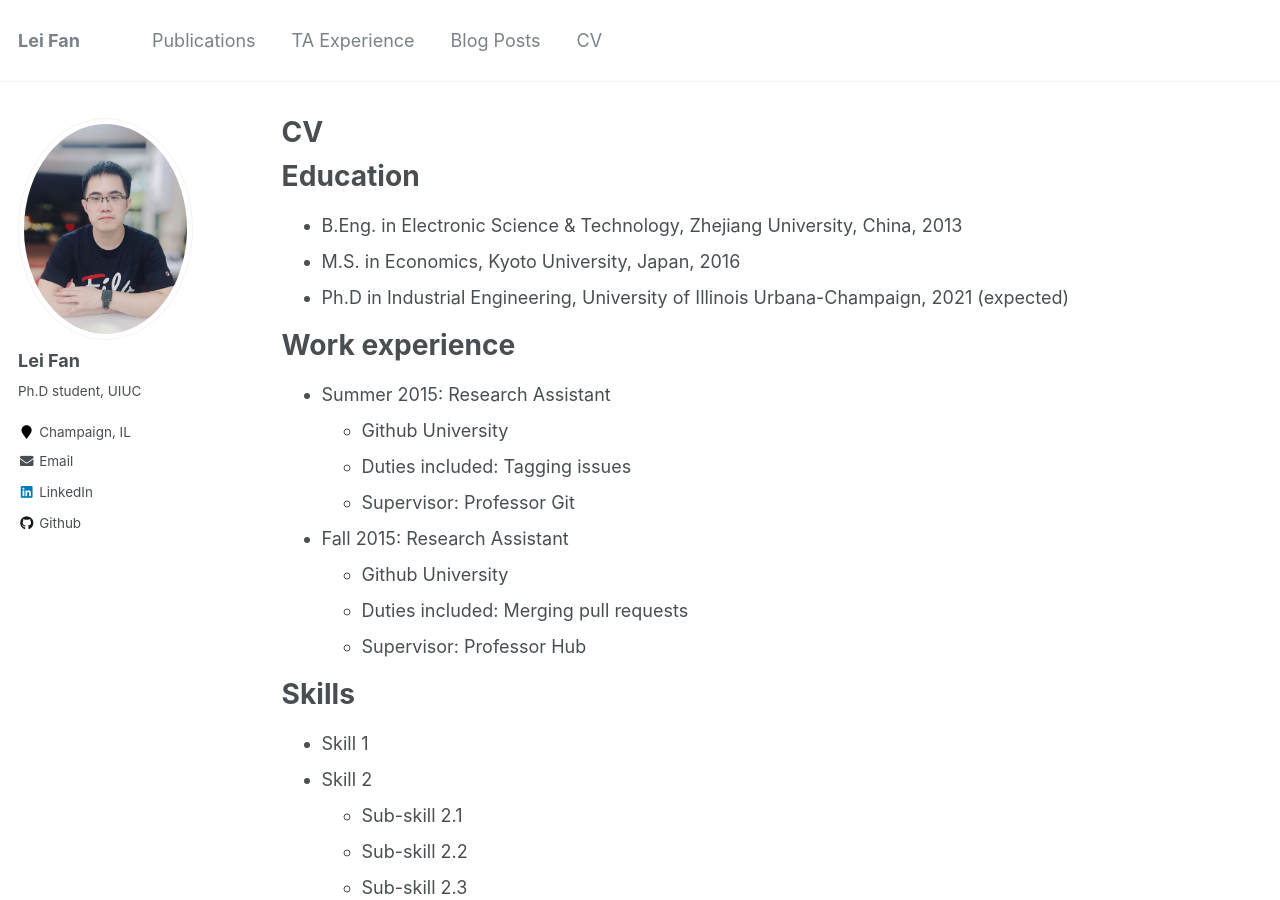
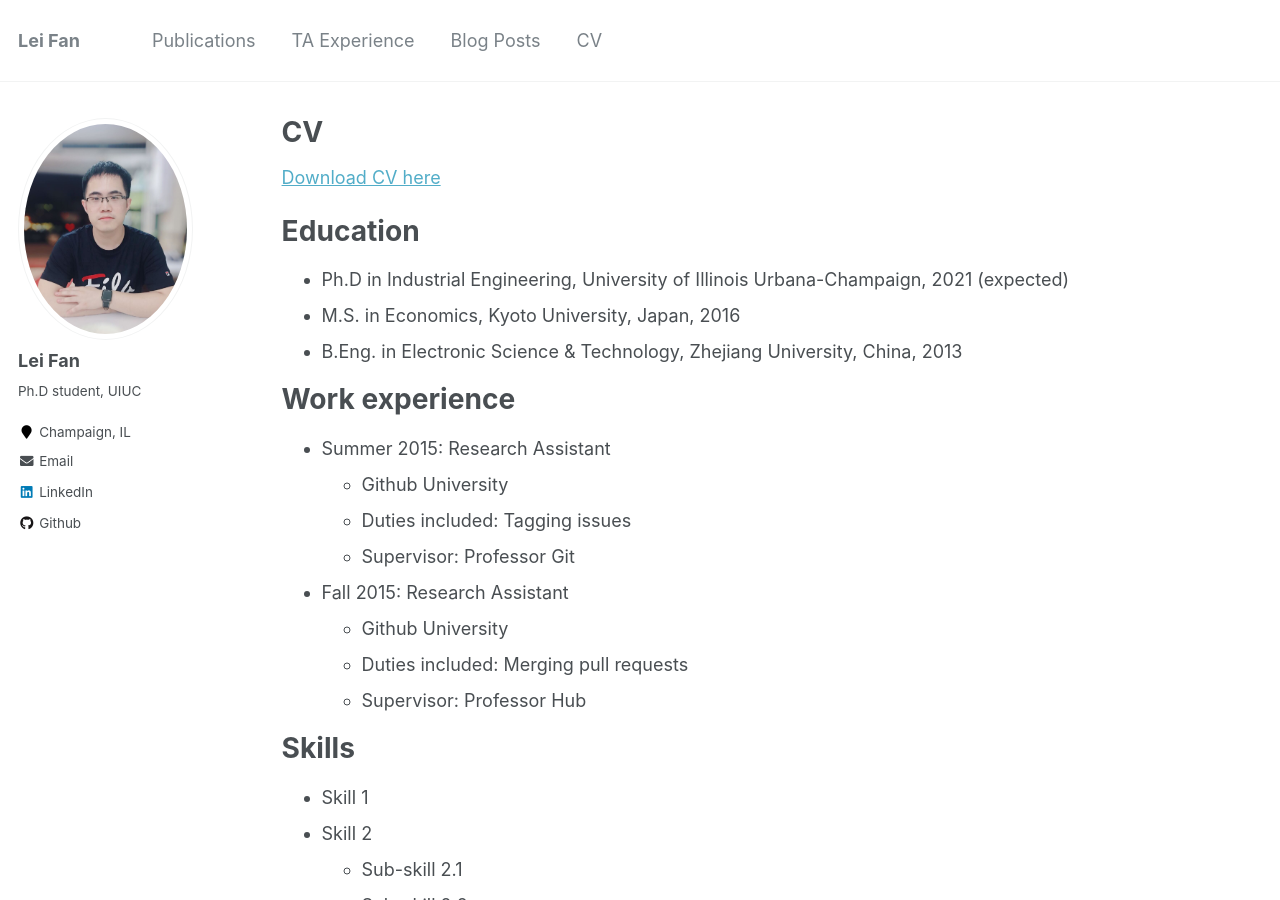
Before and after one commit to leifanus/leifanus.github.io, a Jekyll site: the page built from _pages/cv.md, in a window 1280 px wide and 900 px high. Built offline with Jekyll 4.4.1, drawn with Linux system fonts in a browser that asks for light colours.

Commit message:
Upload Resume

```diff
--- a/_pages/cv.md
+++ b/_pages/cv.md
@@ -7,13 +7,15 @@ redirect_from:
   - /resume
 ---
 
+[Download CV here](http://leifanus.github.io/files/resume.pdf)
+
 {% include base_path %}
 
 Education
 ======
+* Ph.D in Industrial Engineering, University of Illinois Urbana-Champaign, 2021 (expected)
+* M.S. in Economics, Kyoto University, Japan, 2016
 * B.Eng. in Electronic Science & Technology, Zhejiang University, China, 2013
-* M.S. in Economics, Kyoto University, Japan, 2016
-* Ph.D in Industrial Engineering, University of Illinois Urbana-Champaign, 2021 (expected)
 
 Work experience
 ======
```
Also changed, not shown: 3 other files.
